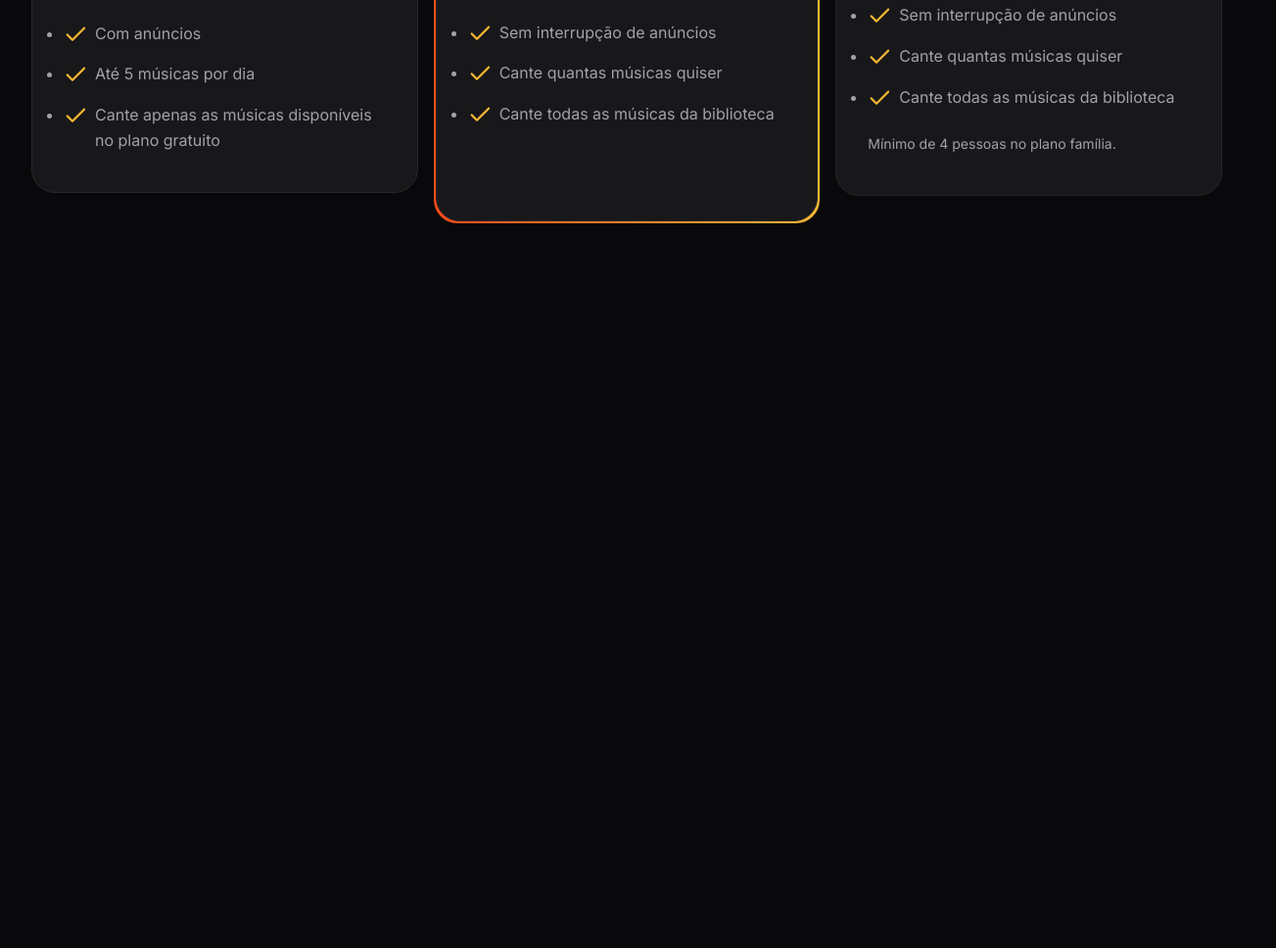
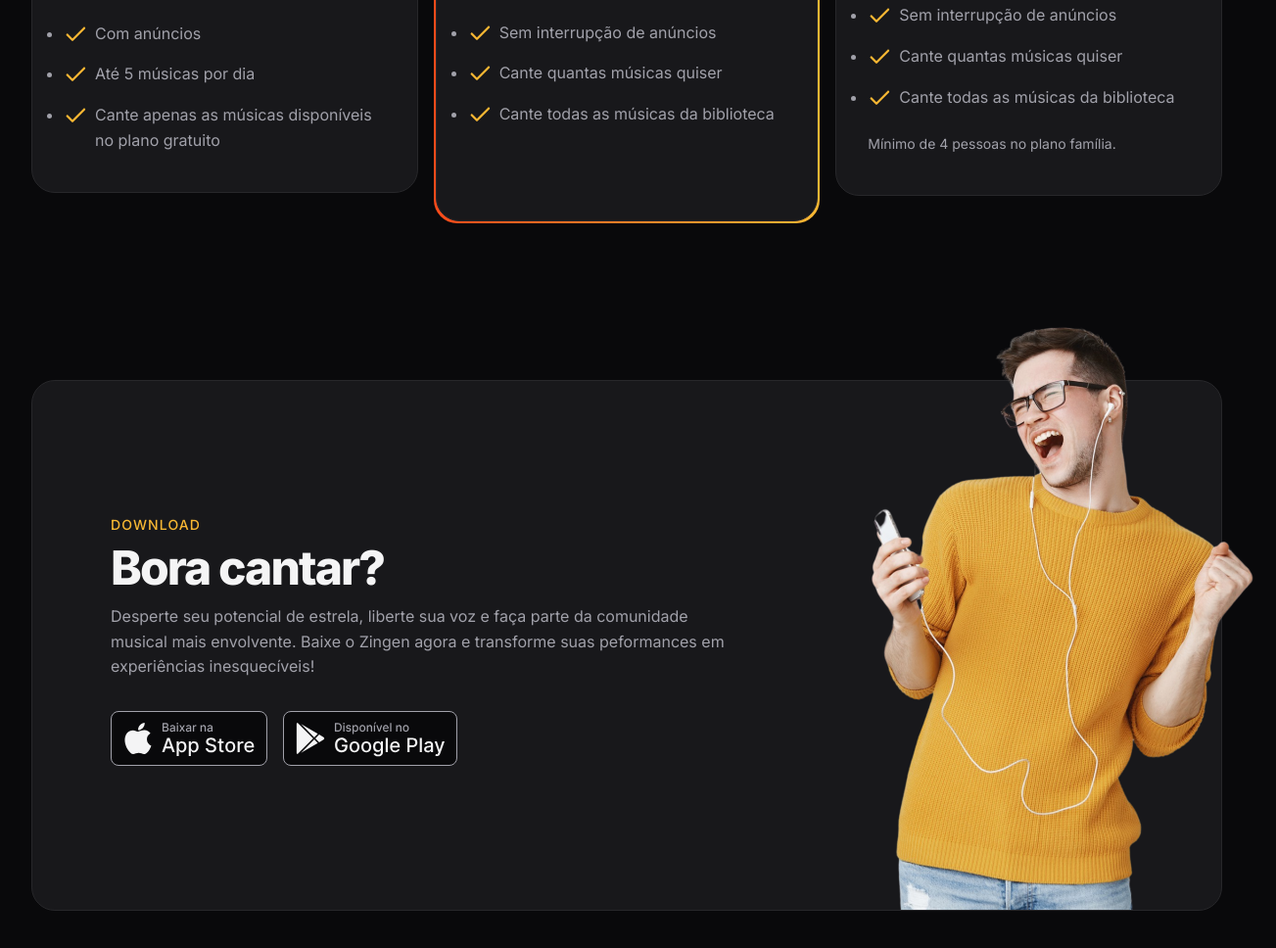
Before and after one commit to vinee1996/zingen-rocket-project, a plain HTML site: page index.html in a window 1280 px wide. Shown: the part 3183-4151 px from the top of the page at 98% size, 1303 px wide, since content can reach past the window. Before the commit the page ends 3491 px from the top, so only its background shows below. Drawn offline with Linux system fonts and the light colour scheme.

Commit message:
seção download

```diff
--- a/index.html
+++ b/index.html
@@ -190,5 +190,43 @@
         </div>
       </div>
     </section>
+
+    <section id="download">
+      <div class="container py-xl">
+        <div class="card px-lg even-columns itens-center">
+          <div>
+            <header>
+              <strong>download</strong>
+              <h2>Bora cantar?</h2>
+            </header>
+            <p>
+              Desperte seu potencial de estrela, liberte sua voz e faça parte da
+              comunidade musical mais envolvente. Baixe o Zingen agora e
+              transforme suas peformances em experiências inesquecíveis!
+            </p>
+
+            <div class="buttons flex gap-1">
+              <a href="#">
+                <img
+                  src="assets/button-applestore.svg"
+                  alt="Baixar da AppleStore"
+                />
+              </a>
+              <a href="#">
+                <img
+                  src="assets/button-playstore.svg"
+                  alt="Baixar da PlayStore"
+                />
+              </a>
+            </div>
+          </div>
+
+          <img
+            src="assets/rapaz-ouvindo-musica-com-fones-de-ouvido-e-cantando-no-aplicativo-de-karaoke-removebg 1.png"
+            alt=""
+          />
+        </div>
+      </div>
+    </section>
   </body>
 </html>
--- /dev/null
+++ b/styles/download.css
@@ -0,0 +1,31 @@
+#download {
+  .card {
+    padding: 3rem 1.5rem 15rem;
+    position: relative;
+    & > img {
+      width: 14.5rem;
+      position: absolute;
+      bottom: 0;
+      right: -3.5rem;
+    }
+  }
+
+  .buttons {
+    flex-wrap: wrap;
+    margin-top: 2rem;
+  }
+
+  @media (width >= 80em) {
+    .card {
+      padding: 8.75rem 5rem;
+
+      & > div:nth-child(1) {
+        max-width: 40rem;
+      }
+
+      & > img {
+        width: 29.125rem;
+      }
+    }
+  }
+}
--- a/styles/global.css
+++ b/styles/global.css
@@ -47,6 +47,8 @@ html {
   font-size: var(--fs-base);
   line-height: 1.6;
   color: var(--text-color-primary);
+
+  overflow-x: hidden;
 }
 
 body {
--- a/styles/index.css
+++ b/styles/index.css
@@ -9,3 +9,4 @@
 @import url(cards.css);
 @import url(features.css) (width >= 80rem);
 @import url(pricing.css);
+@import url(download.css);
```
Also changed, not shown: assets/button-applestore.svg (added), assets/button-playstore.svg (added).
